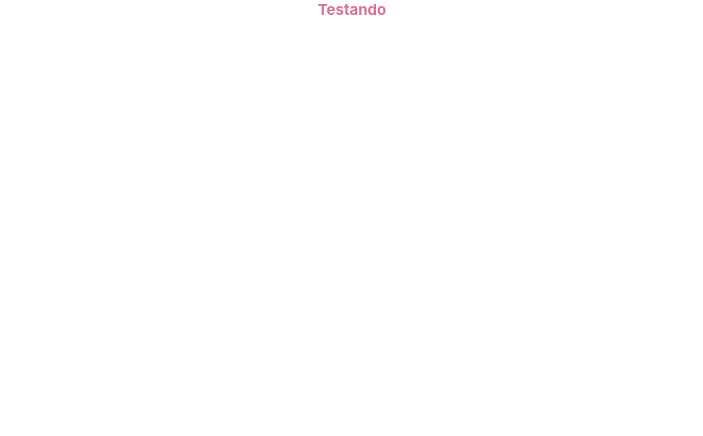
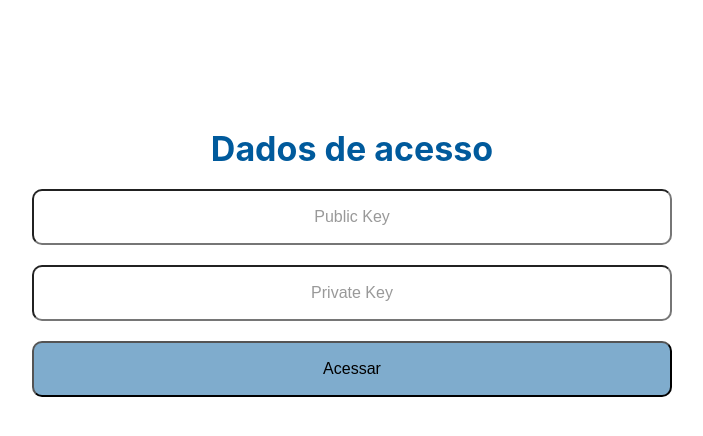
Before and after one commit to Rogerio3001/marvel-characters, a React (Create React App) app: page / in a window 1280 px wide. Shown: the top 436 px of the page, without its empty margins (288-991 px from the left). Built offline with nearby package versions, Linux system fonts and the light colour scheme.

Commit message:
chore: create signin screen

```diff
--- a/src/screens/signin/index.tsx
+++ b/src/screens/signin/index.tsx
@@ -1,11 +1,18 @@
 import React from 'react'
-import { Title } from './styles'
+import { H1, Form, Div, Input, Button } from './styles'
 
 function Signin() {
   return (
-    <div className="signin">
-      <Title>Testando</Title>
-    </div>
+    <Div>
+      <H1>Dados de acesso</H1>
+      <Form /* onSubmit={handleSubmit} */>
+        <Input type="text" name="publicKey" defaultValue="Public Key" />
+        <Input type="text" name="privateKey" defaultValue="Private Key" />
+        <Button type="submit" /* disabled={isSubmitting || errors} */>
+          Acessar
+        </Button>
+      </Form>
+    </Div>
   )
 }
 
--- a/src/screens/signin/styles.ts
+++ b/src/screens/signin/styles.ts
@@ -1,9 +1,54 @@
 import styled from 'styled-components'
 
-const Title = styled.h1`
+const H1 = styled.h1`
   font-size: 1.5em;
   text-align: center;
-  color: palevioletred;
+  color: #005a9c;
+  margin-bottom: 2rem;
+  font-weight: bold;
+  font-size: 3.4rem;
+`
+const Img = styled.img`
+  flex-grow: 1;
 `
 
-export { Title }
+const Form = styled.form`
+  display: flex;
+  flex-direction: column;
+  align-items: center;
+`
+
+const Div = styled.div`
+  margin-top: 10%;
+  width: 50%;
+  margin-left: 25%;
+`
+
+const Input = styled.input`
+  margin-bottom: 2rem;
+  width: 100%;
+  height: 5.6rem;
+  border-radius: 1rem;
+  position: relative;
+  transition: 0.3s all;
+  font-size: 16px;
+  font-weight: 400;
+  color: #999999;
+  text-align: center;
+`
+const Button = styled.button`
+  width: 100%;
+  height: 5.6rem;
+  border-radius: 1rem;
+  position: relative;
+  background-color: rgba(0, 90, 156, 0.5);
+  transition: 0.5s all;
+  font-size: 16px;
+  font-weight: 400;
+
+  :hover {
+    background-color: rgba(0, 90, 156, 0.7);
+  }
+`
+
+export { H1, Img, Form, Div, Input, Button }
```
Also changed, not shown: 1 other file (tests, documents, lock files or other folders).
